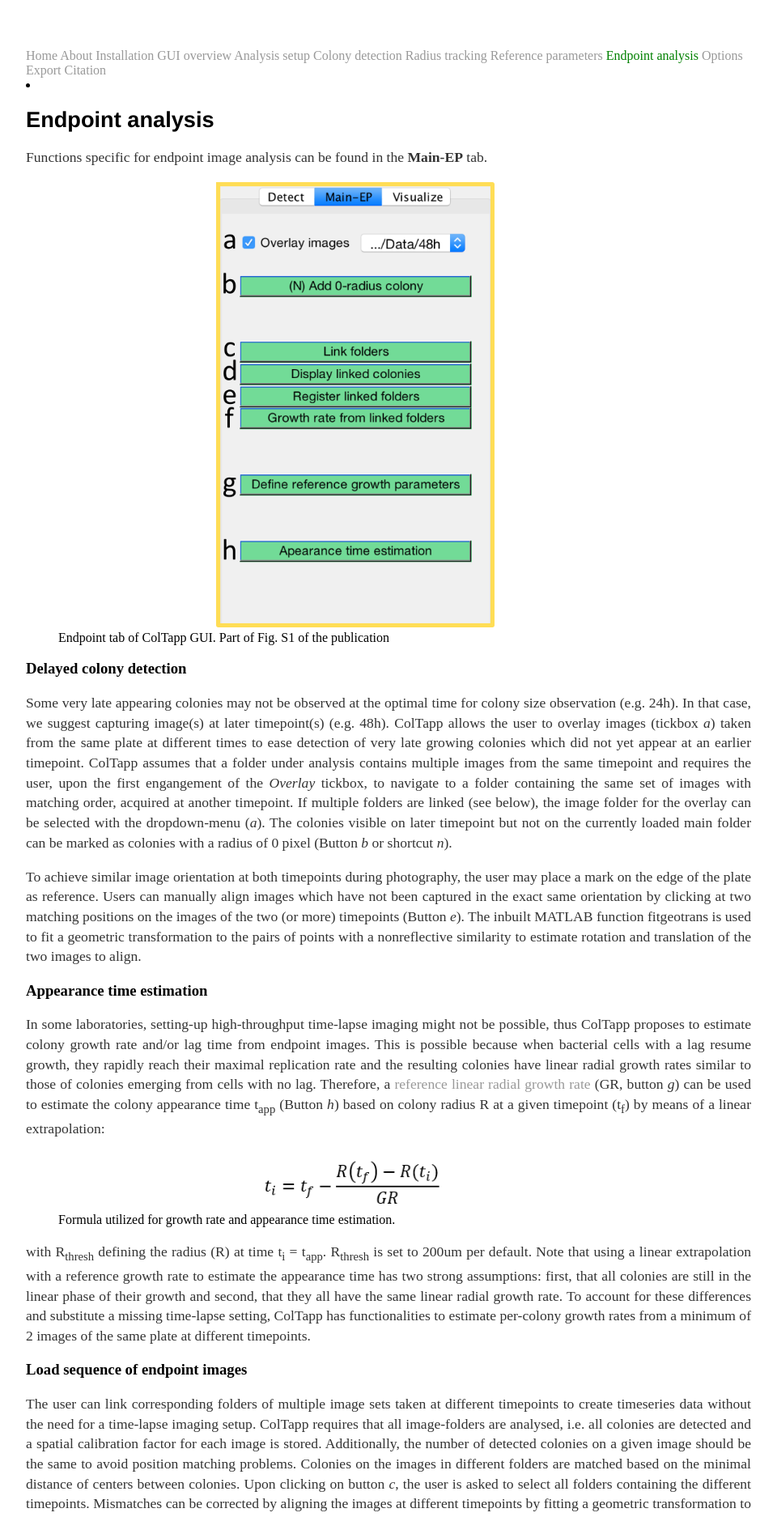
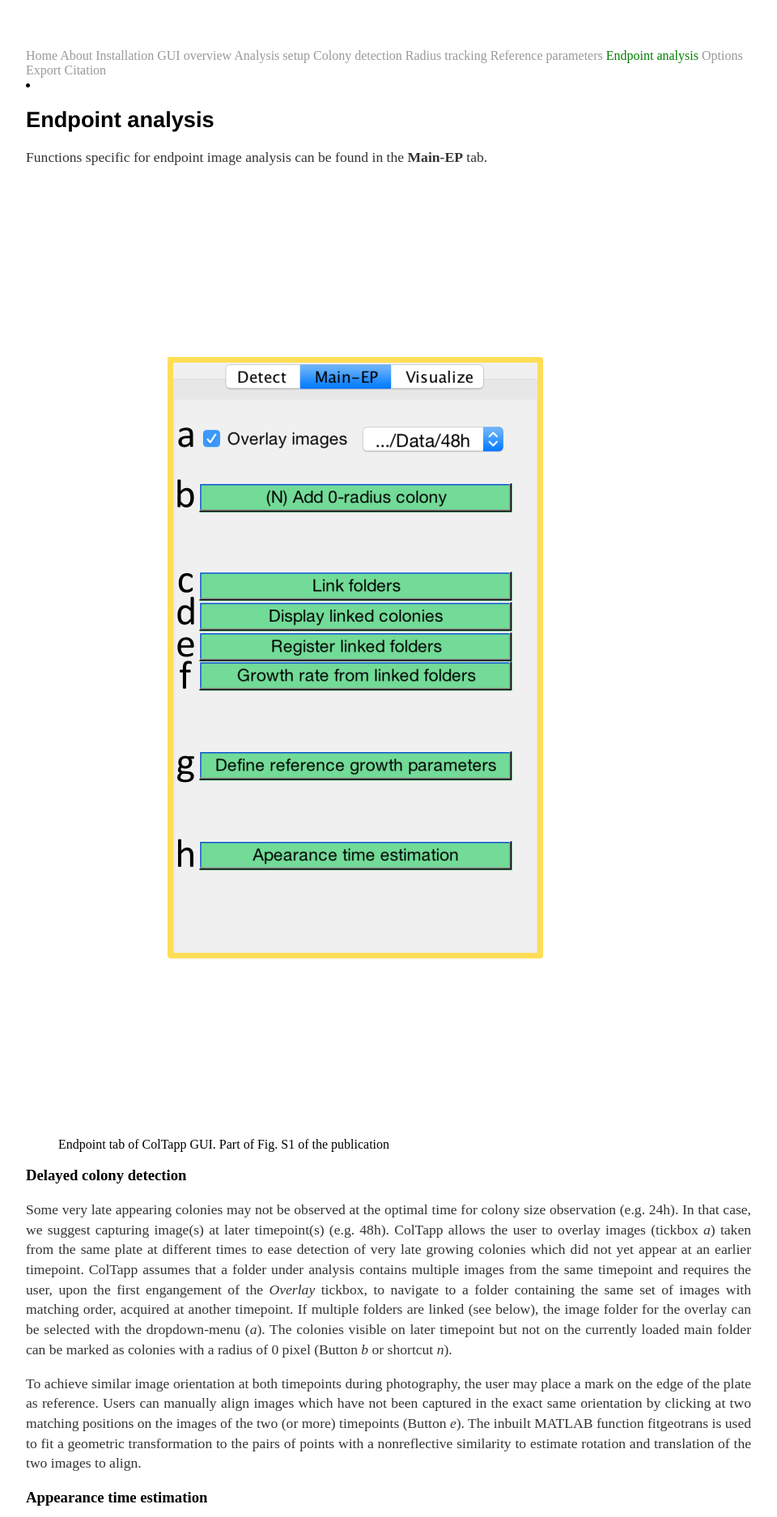
Before and after one commit to ColTapp/ColTapp.github.io, a Jekyll site: the page built from endpoint.md, in a window 1280 px wide. Shown: the top 1874 px of the page at 81% size, without its empty margins (160-1120 px from the left). Built offline with Jekyll 4.4.1, drawn with Linux system fonts in a browser that asks for light colours.

Commit message:
Update endpoint.md

```diff
--- a/endpoint.md
+++ b/endpoint.md
@@ -6,7 +6,7 @@ title: Endpoint
 
 Functions specific for endpoint image analysis can be found in the **Main-EP** tab.
 <figure>
-  <img src="{{site.url}}/assets/images/EP0.png" alt="Endpoint tab of GUI" height="550px"/>
+  <img src="{{site.url}}/assets/images/EP0.png" alt="Endpoint tab of GUI" width="500px"/>
   <figcaption>Endpoint tab of ColTapp GUI. Part of Fig. S1 of the publication </figcaption>
 </figure>
 
```
